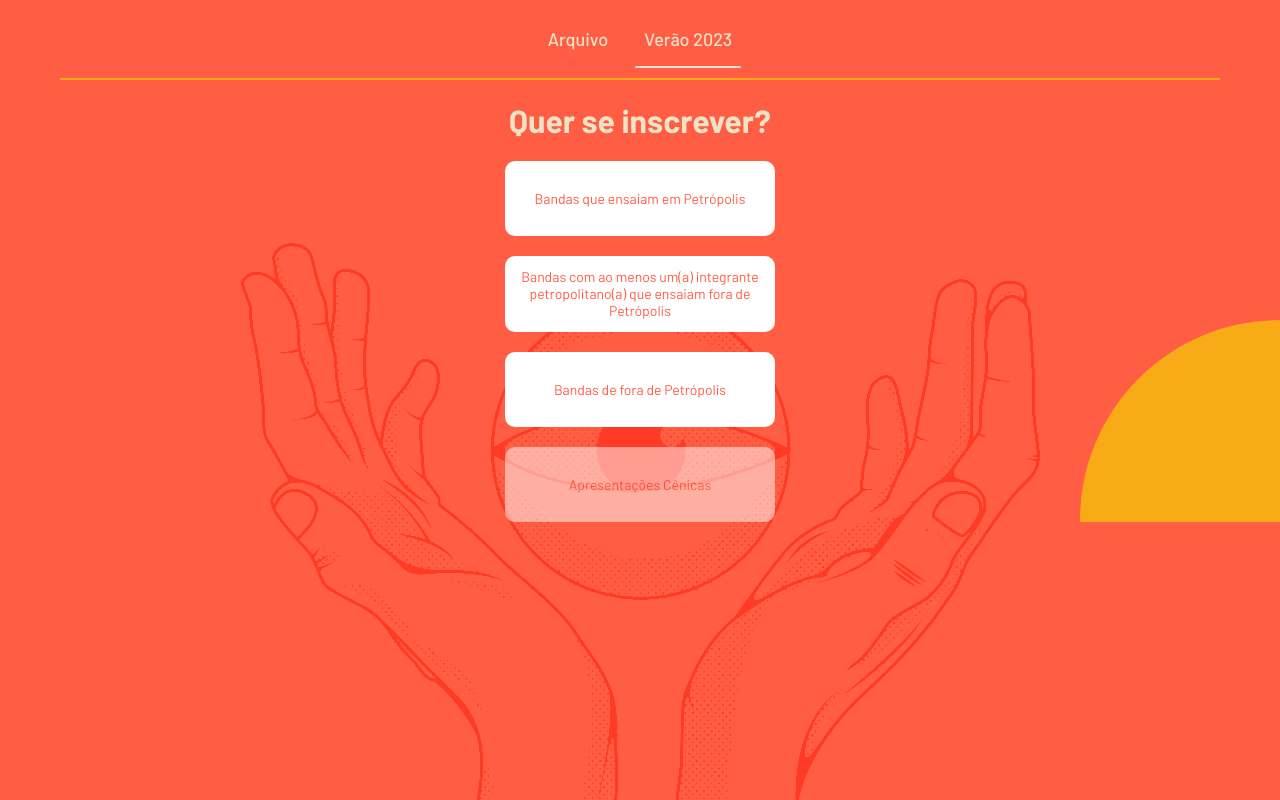
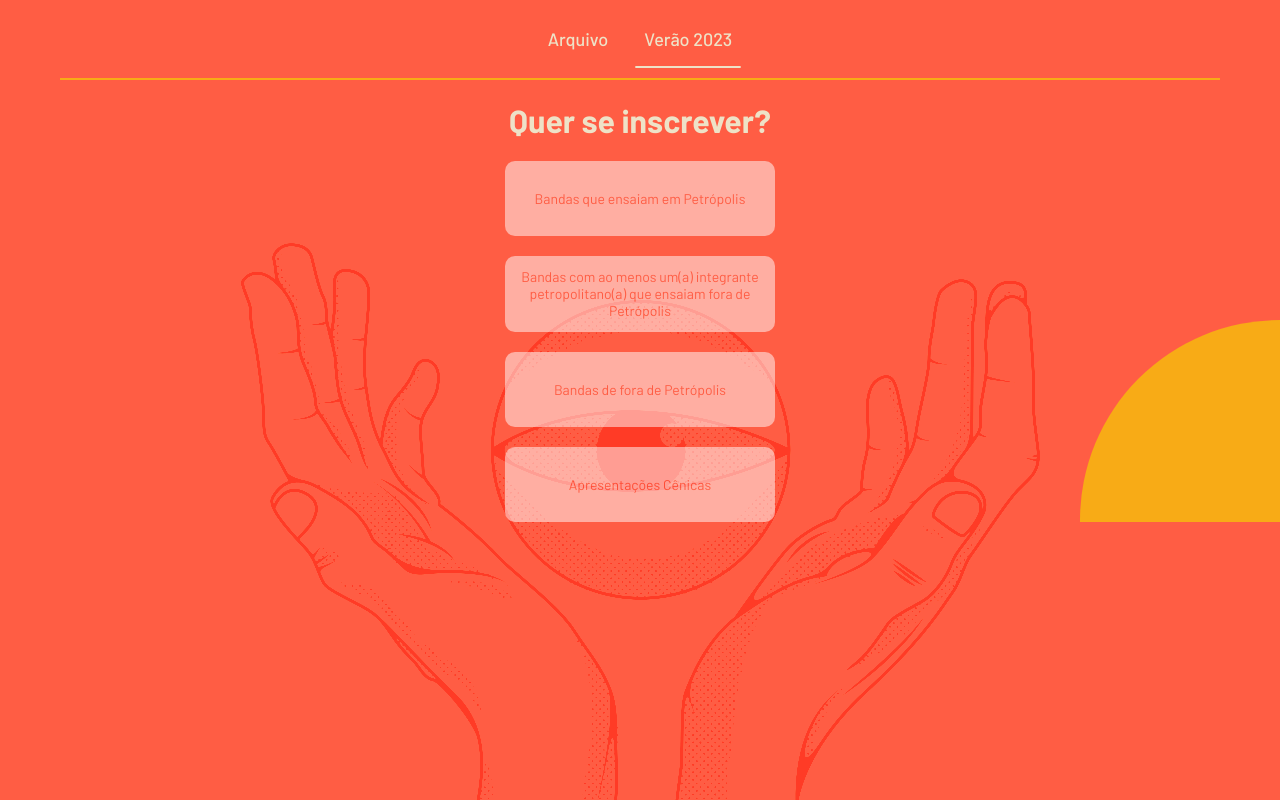
Before and after one commit to gechternachtv/sols, a Svelte app: page / in a window 1280 px wide. Built offline with nearby package versions, Linux system fonts and the light colour scheme.

Commit message:
meianoite

```diff
--- a/src/Artistas.svelte
+++ b/src/Artistas.svelte
@@ -1,10 +1,10 @@
 <h1>Quer se inscrever?</h1>
 
-<a href="https://docs.google.com/forms/d/e/1FAIpQLSfWMVKOAYjieet9FOCay3vosWhtAUsZ6Fvppkwg9oLGTYVWmg/viewform">Bandas que ensaiam em Petrópolis</a>
+<a class="soon" href="https://docs.google.com/forms/d/e/1FAIpQLSfWMVKOAYjieet9FOCay3vosWhtAUsZ6Fvppkwg9oLGTYVWmg/viewform">Bandas que ensaiam em Petrópolis</a>
 
-<a href="https://docs.google.com/forms/d/1uEliajZrDXyFGnsuxgxEJV4NuxAvilWNSC3wLX2rIhI/viewform">Bandas com ao menos um(a) integrante petropolitano(a) que ensaiam fora de Petrópolis</a>
+<a class="soon" href="https://docs.google.com/forms/d/1uEliajZrDXyFGnsuxgxEJV4NuxAvilWNSC3wLX2rIhI/viewform">Bandas com ao menos um(a) integrante petropolitano(a) que ensaiam fora de Petrópolis</a>
 
-<a href="https://docs.google.com/forms/d/1Rdw7nZbXuJbHf0sLv_CEAxu2kq3nsMIJtlxlE8YGV1U/viewform">Bandas de fora de Petrópolis</a>
+<a class="soon" href="https://docs.google.com/forms/d/1Rdw7nZbXuJbHf0sLv_CEAxu2kq3nsMIJtlxlE8YGV1U/viewform">Bandas de fora de Petrópolis</a>
 
 <a class="soon" href="#">Apresentações Cênicas</a>
 
```
